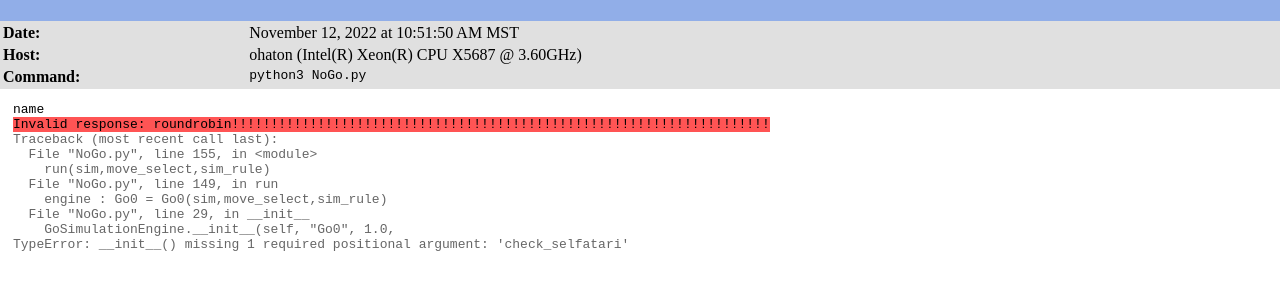
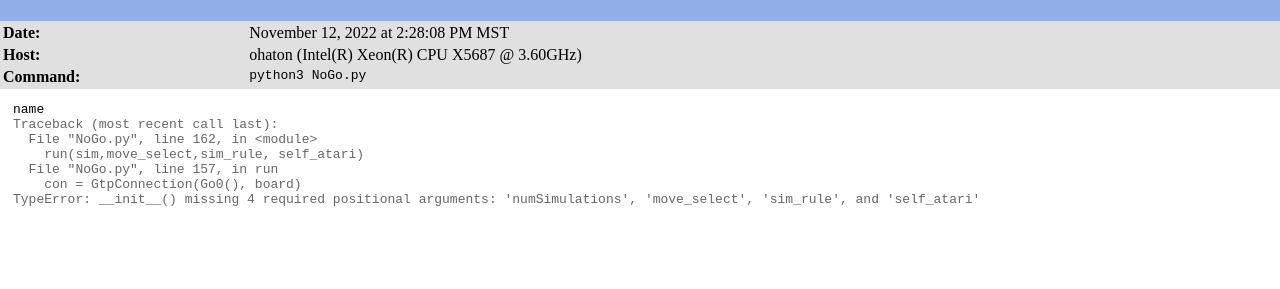
Before and after one commit to happycat33/cmput-455-assignment3, a plain HTML site: page assignment3/assignment3-public-tests.gtp.out.html in a window 1280 px wide. Shown: the part 43-332 px from the top of the page. Drawn offline with Linux system fonts and the light colour scheme.

Commit message:
made changes to fix issues

```diff
--- a/assignment3/assignment3-public-tests.gtp.out.html
+++ b/assignment3/assignment3-public-tests.gtp.out.html
@@ -23,20 +23,17 @@ span.test { font-weight:bold; }
 </td></tr>
 </table>
 <table width="100%" bgcolor="#e0e0e0">
-<tr><th align="left">Date:</th><td>November 12, 2022 at 10:51:50 AM MST</td></tr>
+<tr><th align="left">Date:</th><td>November 12, 2022 at 2:28:08 PM MST</td></tr>
 <tr><th align="left">Host:</th><td>ohaton (Intel(R) Xeon(R) CPU           X5687  @ 3.60GHz)</td></tr>
 <tr><th align="left" valign="top">Command:</th>
 <td valign="top"><tt>python3 NoGo.py</tt></td></tr>
 </table>
 <pre style="margin:1em">
 name
-<span class="invalid">Invalid response: roundrobin!!!!!!!!!!!!!!!!!!!!!!!!!!!!!!!!!!!!!!!!!!!!!!!!!!!!!!!!!!!!!!!!!!!!!
-</span><span class="stderr">Traceback (most recent call last):
-  File "NoGo.py", line 155, in &lt;module&gt;
-    run(sim,move_select,sim_rule)
-  File "NoGo.py", line 149, in run
-    engine : Go0 = Go0(sim,move_select,sim_rule)
-  File "NoGo.py", line 29, in __init__
-    GoSimulationEngine.__init__(self, "Go0", 1.0,
-TypeError: __init__() missing 1 required positional argument: 'check_selfatari'
+<span class="stderr">Traceback (most recent call last):
+  File "NoGo.py", line 162, in &lt;module&gt;
+    run(sim,move_select,sim_rule, self_atari)
+  File "NoGo.py", line 157, in run
+    con = GtpConnection(Go0(), board)
+TypeError: __init__() missing 4 required positional arguments: 'numSimulations', 'move_select', 'sim_rule', and 'self_atari'
 </span>
```
Also changed, not shown: 1 other file.
